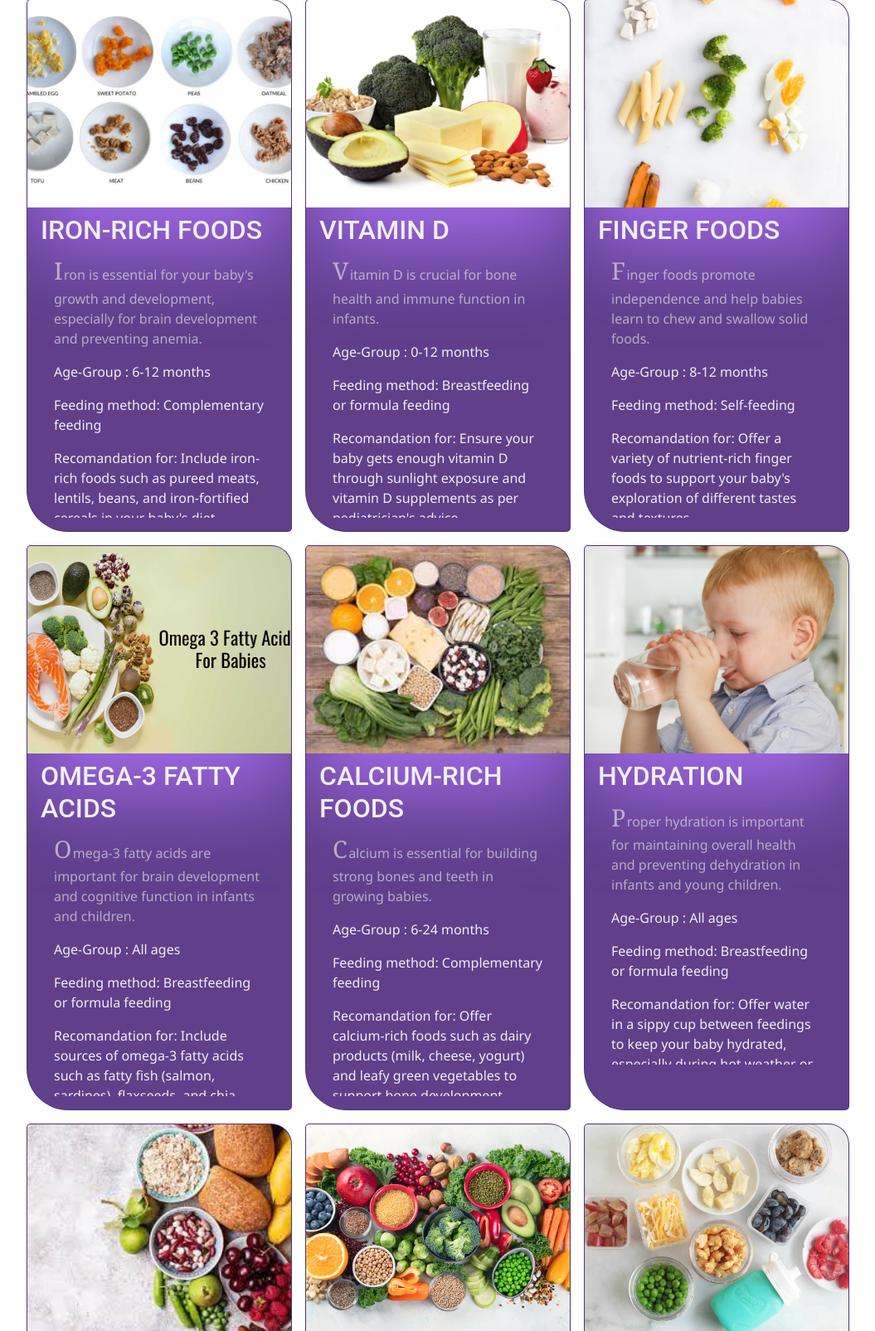
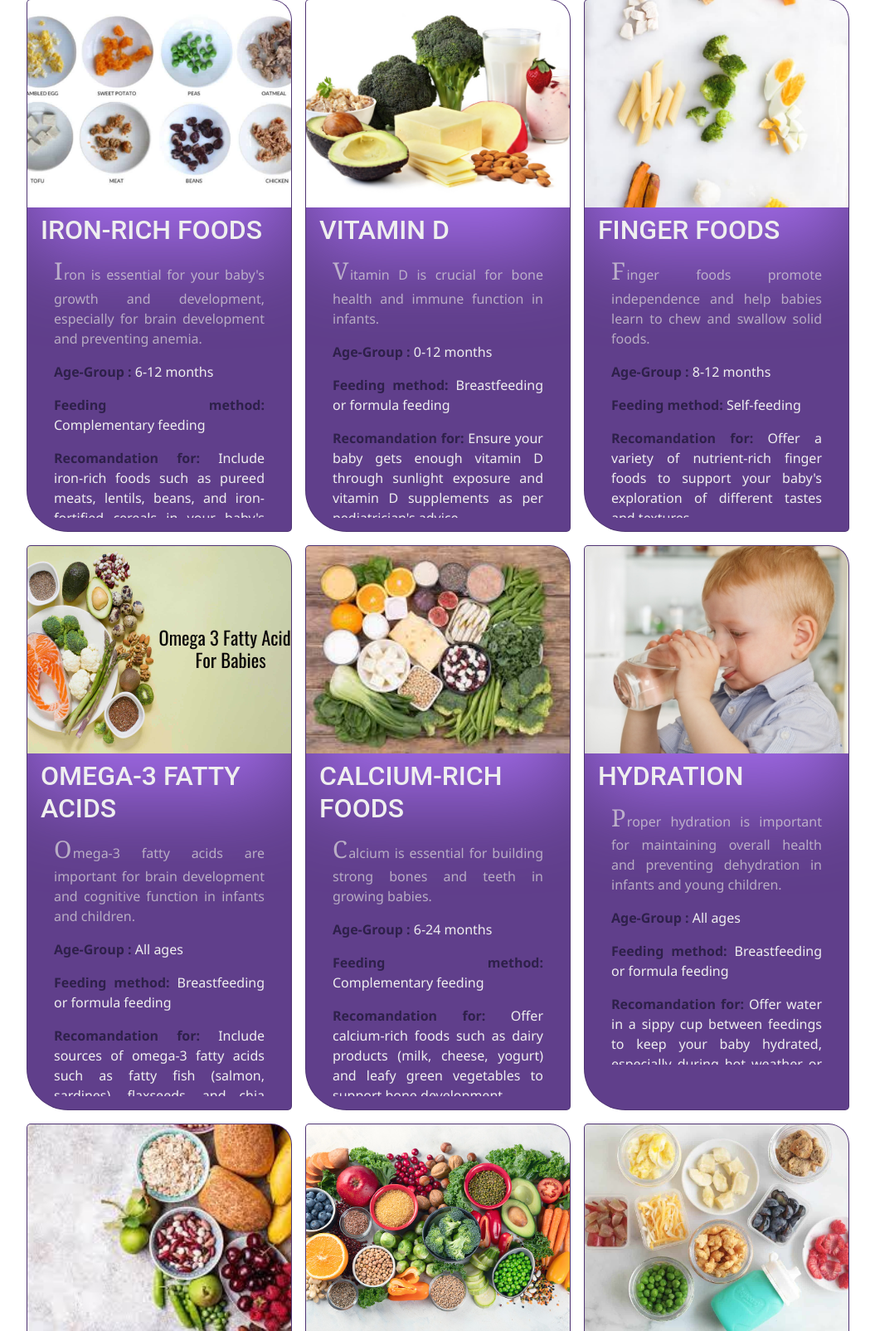
Before and after one commit to Subhasree09/LittleVita, a Django app: page /nutrition/ in a window 1280 px wide. Shown: the part 202-1806 px from the top of the page at 83% size, without its empty margins (112-1167 px from the left). Run offline with Django 4.2, Linux system fonts and the light colour scheme; data comes from the database, SQL or seed files in the repository.

Commit message:
nutrition page backend frontend update

```diff
--- a/Base/static/Base/css/nutrition.css
+++ b/Base/static/Base/css/nutrition.css
@@ -261,6 +261,17 @@
 
   .description{
     color: #dedcdcb1;
+    text-align:left;
+    text-align: justify;
+  }
+  .title{
+    color: #2e204a;
+    font-weight: 600;
+    text-align: justify;
+    /* font-weight: bold; */
+  }
+p{
+    text-align: justify;
   }
 
 
--- a/Base/templates/Base/nutrition.html
+++ b/Base/templates/Base/nutrition.html
@@ -25,11 +25,11 @@
           <h2 class="card_title">{{nutrition.nutrition_name|upper}}</h2>
           <div class="card_text">
             <p class="description">{{nutrition.description}}</p>
-            <p class="age-group title"> <span class="title">Age-Group :</span> {{nutrition.age_group}}</p>
-            <p class="feeding-method title"> <span class="title"> Feeding method:</span> {{nutrition.feeding_method}}</p>
-            <p class="recomandation-for title"> <span class="title">Recomandation for: </span>  {{nutrition.recommended_diet}} </p>
+            <p class="age-group"> <span class="title">Age-Group :</span> {{nutrition.age_group}}</p>
+            <p class="feeding-method"> <span class="title"> Feeding method:</span> {{nutrition.feeding_method}}</p>
+            <p class="recomandation-for"> <span class="title">Recomandation for: </span>  {{nutrition.recommended_diet}} </p>
             {% if nutrition.introduction_of_solids != "Not applicable" %}
-            <p class="introduction-of-solid title"> <span class="title"> Introduction of solid: </span> {{nutrition.introduction_of_solids}}</p>
+            <p class="introduction-of-solid"> <span class="title"> Introduction of solid: </span> {{nutrition.introduction_of_solids}}</p>
             {% endif %}
           </div>
         </div>
```
